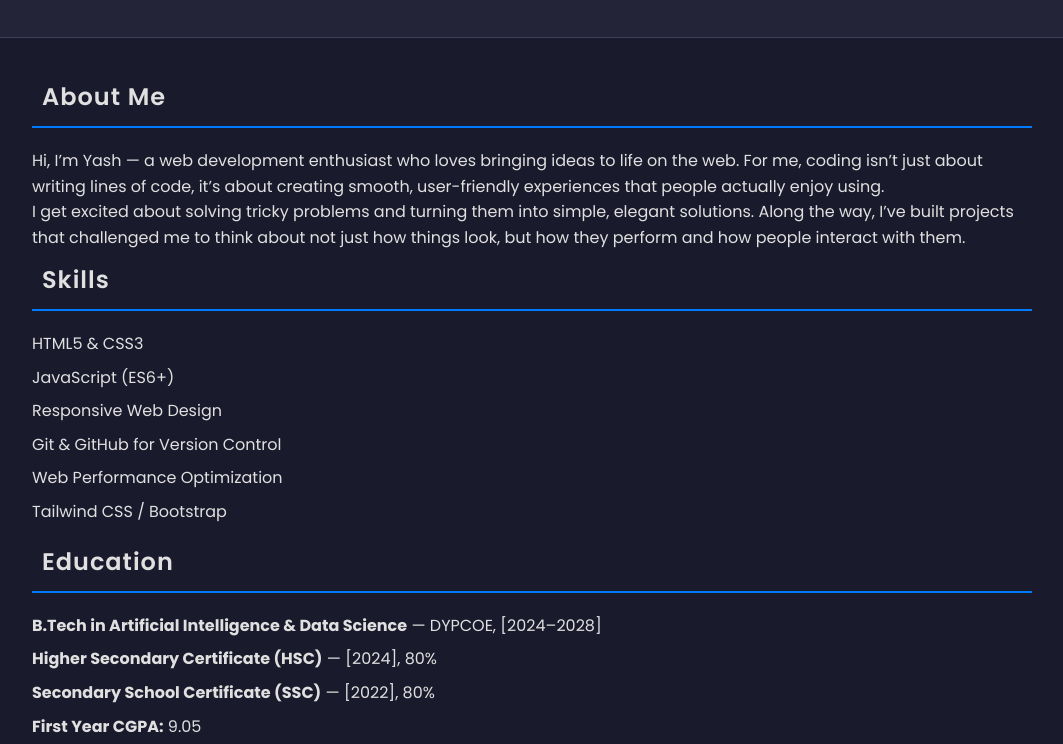
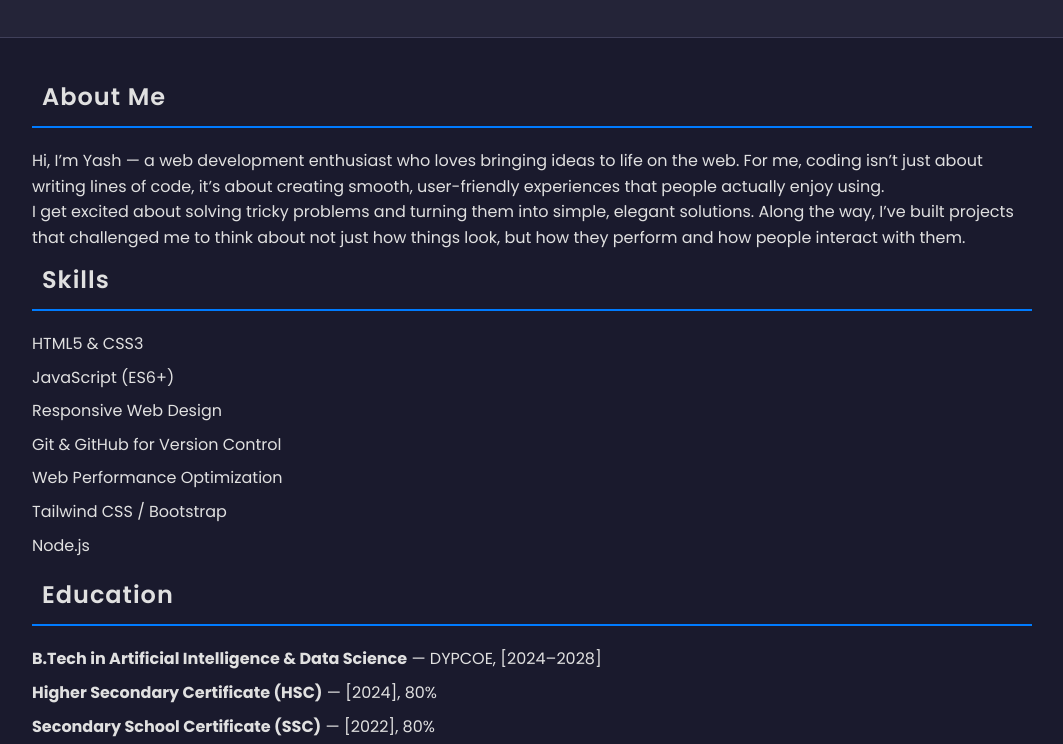
Before and after one commit to Yashzz26/Portfolio-, a plain HTML site: page index.html in a window 1280 px wide. Shown: the part 300-1044 px from the top of the page, without its empty margins (108-1171 px from the left). Drawn offline with Linux system fonts and the light colour scheme.

Commit message:
Added Skilles

```diff
--- a/index.html
+++ b/index.html
@@ -45,6 +45,7 @@
           <li>Git & GitHub for Version Control</li>
           <li>Web Performance Optimization</li>
           <li>Tailwind CSS / Bootstrap</li>
+          <li>Node.js</li>
         </ul>
       </section>
 
```
